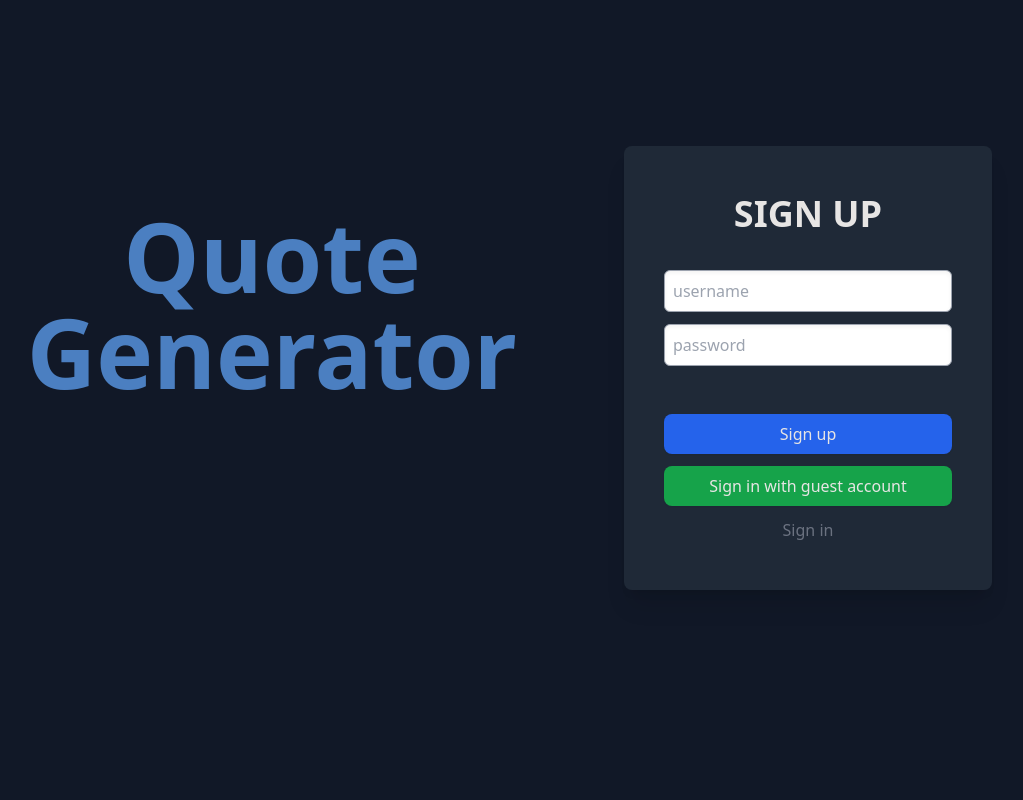
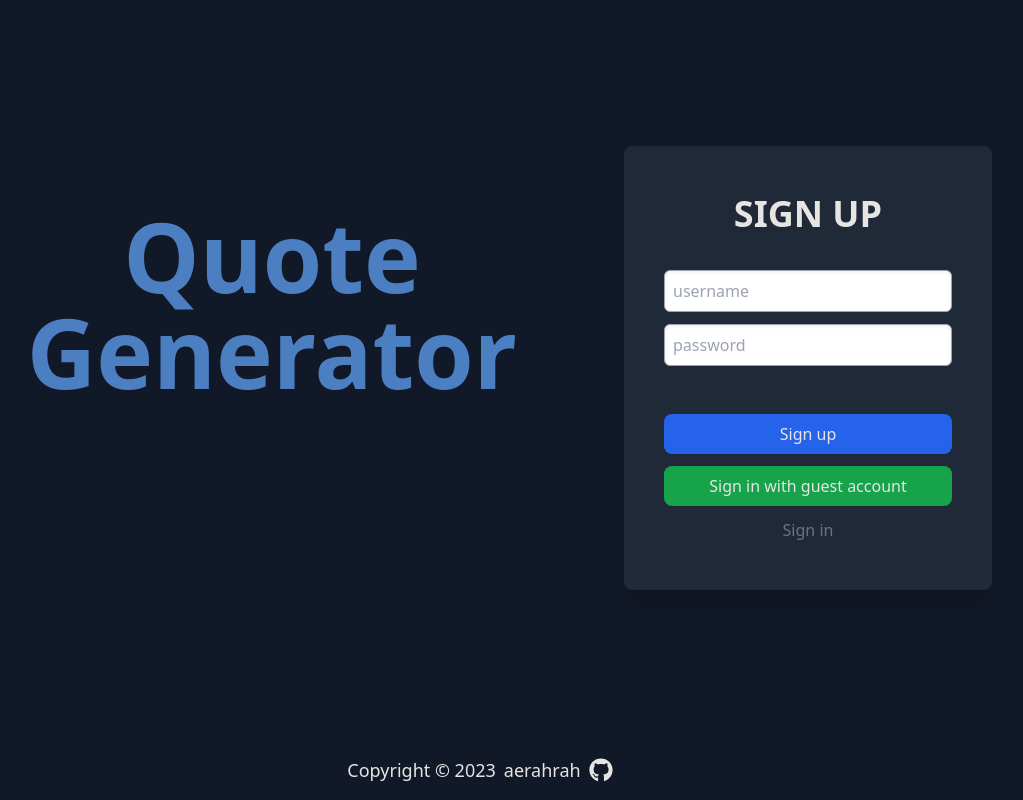
Before and after one commit to aerahrah/quote-generator, a React (Vite) app in the folder client/: page / in a window 1280 px wide. Shown: the whole page, without its empty margins (160-1183 px from the left). Built offline with nearby package versions, Linux system fonts and the light colour scheme.

Commit message:
Refactor code in auth and Add footer

```diff
--- /dev/null
+++ b/client/src/components/auth/authContent.jsx
@@ -0,0 +1,77 @@
+import { Link, useNavigate } from "react-router-dom";
+import Timer from "../utils/messageTimeout";
+import { HandleGuestSignin } from "./guestAcc";
+import { ErrorMessage } from "../utils/errorUtils";
+import Footer from "../footer";
+const AuthContent = ({
+  username,
+  setUsername,
+  password,
+  setPassword,
+  authType,
+  handleAuth,
+  message,
+  setMessage,
+}) => {
+  const navigate = useNavigate();
+  return (
+    <menu className="w-full h-screen text-center p-8 text-stone-200 bg-gray-900">
+      <div className="flex items-center gap-12 flex-col justify-center w-full m-auto h-full -translate-y-8 lg:flex-row">
+        <h1 className="text-blue-400 text-6xl md:text-7xl lg:text-8xl font-black capitalize lg:w-1/2 lg:-translate-y-16 animate-pulse">
+          Quote Generator
+        </h1>
+        <div className="flex flex-col bg-gray-800 px-10 py-12 rounded-lg shadow-xl">
+          {<ErrorMessage />}
+          <h1 className="text-4xl uppercase mb-6 font-semibold">
+            {authType === "signin" ? "Sign in" : "Sign up"}
+          </h1>
+          <input
+            className="input-box my-3"
+            type="text"
+            value={username}
+            placeholder="username"
+            onChange={(e) => setUsername(e.target.value)}
+          />
+          <input
+            className="input-box mb-6"
+            type="password"
+            value={password}
+            placeholder="password"
+            onChange={(e) => setPassword(e.target.value)}
+          />
+          <div
+            className={`w-72 transition duration-200 ${
+              message ? "scale-100" : "scale-0"
+            } mb-6`}
+          >
+            {message && <p>{message}</p>}
+          </div>
+          <Timer message={message} setMessage={setMessage} />
+
+          <button className="btn bg-blue-600" onClick={handleAuth}>
+            {authType === "signin" ? "Sign in" : "Sign up"}
+          </button>
+
+          <button
+            className="btn bg-green-600"
+            onClick={() => HandleGuestSignin(setMessage, navigate)}
+          >
+            Sign in with guest account
+          </button>
+          {authType === "signin" ? (
+            <Link className="text-gray-500" to="/">
+              Sign up
+            </Link>
+          ) : (
+            <Link className="text-gray-500" to="/signin">
+              Sign in
+            </Link>
+          )}
+        </div>
+      </div>
+      <Footer />
+    </menu>
+  );
+};
+
+export default AuthContent;
--- a/client/src/components/auth/authwrapper.jsx
+++ /dev/null
@@ -1,14 +0,0 @@
-const AuthWrapper = ({ children }) => {
-  return (
-    <menu className="w-full h-screen text-center p-8 text-stone-200 bg-gray-900">
-      <div className="flex items-center gap-12 flex-col justify-center w-full m-auto h-full -translate-y-8 lg:flex-row">
-        <h1 className="text-blue-400 text-6xl md:text-7xl lg:text-8xl font-black capitalize lg:w-1/2 lg:-translate-y-16 animate-pulse">
-          Quote Generator
-        </h1>
-        {children}
-      </div>
-    </menu>
-  );
-};
-
-export default AuthWrapper;
--- a/client/src/components/auth/signin.jsx
+++ b/client/src/components/auth/signin.jsx
@@ -1,19 +1,15 @@
-import { useState, useEffect, useContext } from "react";
+import { useState } from "react";
+import { useNavigate } from "react-router-dom";
 import Axios from "axios";
-import { Link, useNavigate } from "react-router-dom";
 import { setCookie, getCookie } from "../utils/cookieUtils";
-import AuthWrapper from "./authwrapper";
-import Timer from "../utils/messageTimeout";
-import { HandleGuestSignin } from "./guestAcc";
-import { ErrorMessage } from "../utils/errorUtils";
+import AuthContent from "./authContent";
 
 const Signin = () => {
-  const navigate = useNavigate();
   const url = "http://localhost:3500/";
   const [username, setUsername] = useState("");
   const [password, setPassword] = useState("");
   const [message, setMessage] = useState("");
-
+  const navigate = useNavigate();
   const handleSignin = async () => {
     try {
       const response = await Axios.post(`${url}auth/signin`, {
@@ -29,48 +25,16 @@ const Signin = () => {
     }
   };
   return (
-    <>
-      <AuthWrapper>
-        <div className="flex flex-col bg-gray-800 px-10 py-12 rounded-lg shadow-xl">
-          {<ErrorMessage />}
-          <h1 className="text-4xl uppercase mb-6 font-semibold">Sign In</h1>
-          <input
-            className="input-box my-3"
-            type="text"
-            value={username}
-            placeholder="username"
-            onChange={(e) => setUsername(e.target.value)}
-          />
-          <input
-            className="input-box mb-6"
-            type="password"
-            value={password}
-            placeholder="password"
-            onChange={(e) => setPassword(e.target.value)}
-          />
-          <div
-            className={`w-72 transition duration-200 ${
-              message ? "scale-100" : "scale-0"
-            } mb-6`}
-          >
-            {message && <p>{message}</p>}
-          </div>
-          <Timer message={message} setMessage={setMessage} />
-          <button className="btn bg-blue-600" onClick={handleSignin}>
-            Sign in
-          </button>
-          <button
-            className="btn bg-green-600"
-            onClick={() => HandleGuestSignin(setMessage, navigate)}
-          >
-            Sign in with guest account
-          </button>
-          <Link className="text-gray-500" to="/">
-            Sign up
-          </Link>
-        </div>
-      </AuthWrapper>
-    </>
+    <AuthContent
+      username={username}
+      setUsername={setUsername}
+      password={password}
+      setPassword={setPassword}
+      authType={"signin"}
+      handleAuth={handleSignin}
+      message={message}
+      setMessage={setMessage}
+    />
   );
 };
 export default Signin;
--- a/client/src/components/auth/signup.jsx
+++ b/client/src/components/auth/signup.jsx
@@ -1,12 +1,8 @@
 import { useState } from "react";
 import Axios from "axios";
-import { Link, useNavigate } from "react-router-dom";
-import Timer from "../utils/messageTimeout";
-import AuthWrapper from "./authwrapper";
-import { HandleGuestSignin } from "./guestAcc";
+import AuthContent from "./authContent";
 
 const Signup = () => {
-  const navigate = useNavigate();
   const url = "http://localhost:3500/";
   const [username, setUsername] = useState("");
   const [password, setPassword] = useState("");
@@ -26,47 +22,16 @@ const Signup = () => {
   };
 
   return (
-    <>
-      <AuthWrapper>
-        <div className="flex flex-col bg-gray-800 px-10 py-12 rounded-lg shadow-xl">
-          <h2 className="text-4xl mb-6 uppercase font-bold">Sign up</h2>
-          <input
-            className="input-box my-3 "
-            type="text"
-            placeholder="username"
-            value={username}
-            onChange={(e) => setUsername(e.target.value)}
-          />
-          <input
-            className="input-box mb-6"
-            type="password"
-            placeholder="password"
-            value={password}
-            onChange={(e) => setPassword(e.target.value)}
-          />
-          <div
-            className={`w-72 transition duration-200 ${
-              message ? "scale-100" : "scale-0"
-            } mb-6`}
-          >
-            {message && <p>{message}</p>}
-          </div>
-          <Timer message={message} setMessage={setMessage} />
-          <button className="btn bg-blue-600" onClick={handleSignup}>
-            Sign up
-          </button>
-          <button
-            className="btn bg-green-600"
-            onClick={() => HandleGuestSignin(setMessage, navigate)}
-          >
-            Sign in with guest account
-          </button>
-          <Link className="text-gray-500" to="/signin">
-            Sign in
-          </Link>
-        </div>
-      </AuthWrapper>
-    </>
+    <AuthContent
+      username={username}
+      setUsername={setUsername}
+      password={password}
+      setPassword={setPassword}
+      authType={"signup"}
+      handleAuth={handleSignup}
+      message={message}
+      setMessage={setMessage}
+    />
   );
 };
 
--- /dev/null
+++ b/client/src/components/footer.jsx
@@ -0,0 +1,23 @@
+import { FaGithub } from "react-icons/fa";
+
+const Footer = () => {
+  return (
+    <div className="fixed bottom-0 inset-x-0 p-4 text-lg">
+      <p className="flex justify-center items-center gap-2">
+        Copyright &copy; 2023
+        <a
+          href="https://github.com/aerahrah"
+          target="_blank"
+          className="flex items-center gap-2"
+        >
+          aerahrah
+          <FaGithub
+            size="1.5rem"
+            className="transition duration-100 transform hover:scale-[1.06] hover:cursor-pointer"
+          />
+        </a>
+      </p>
+    </div>
+  );
+};
+export default Footer;
```
